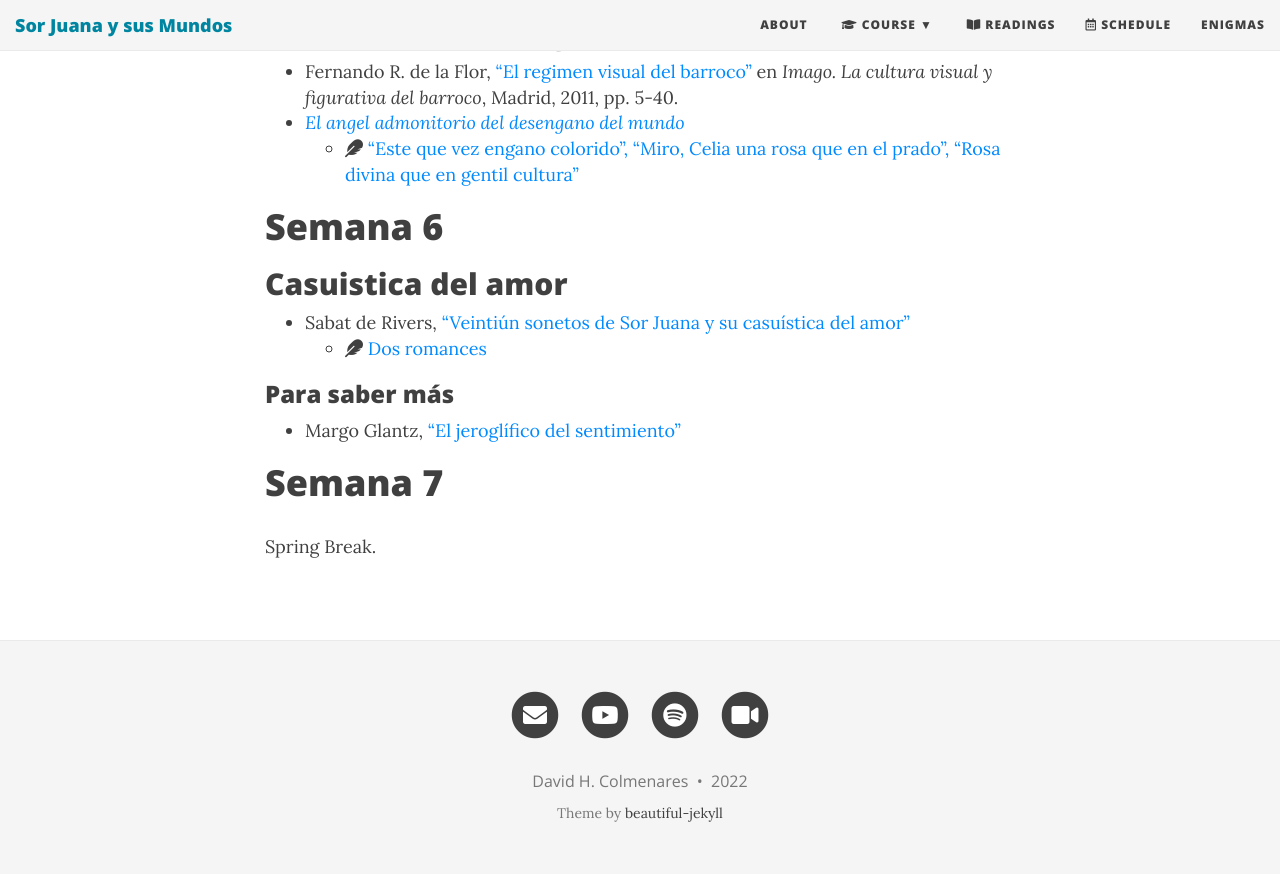
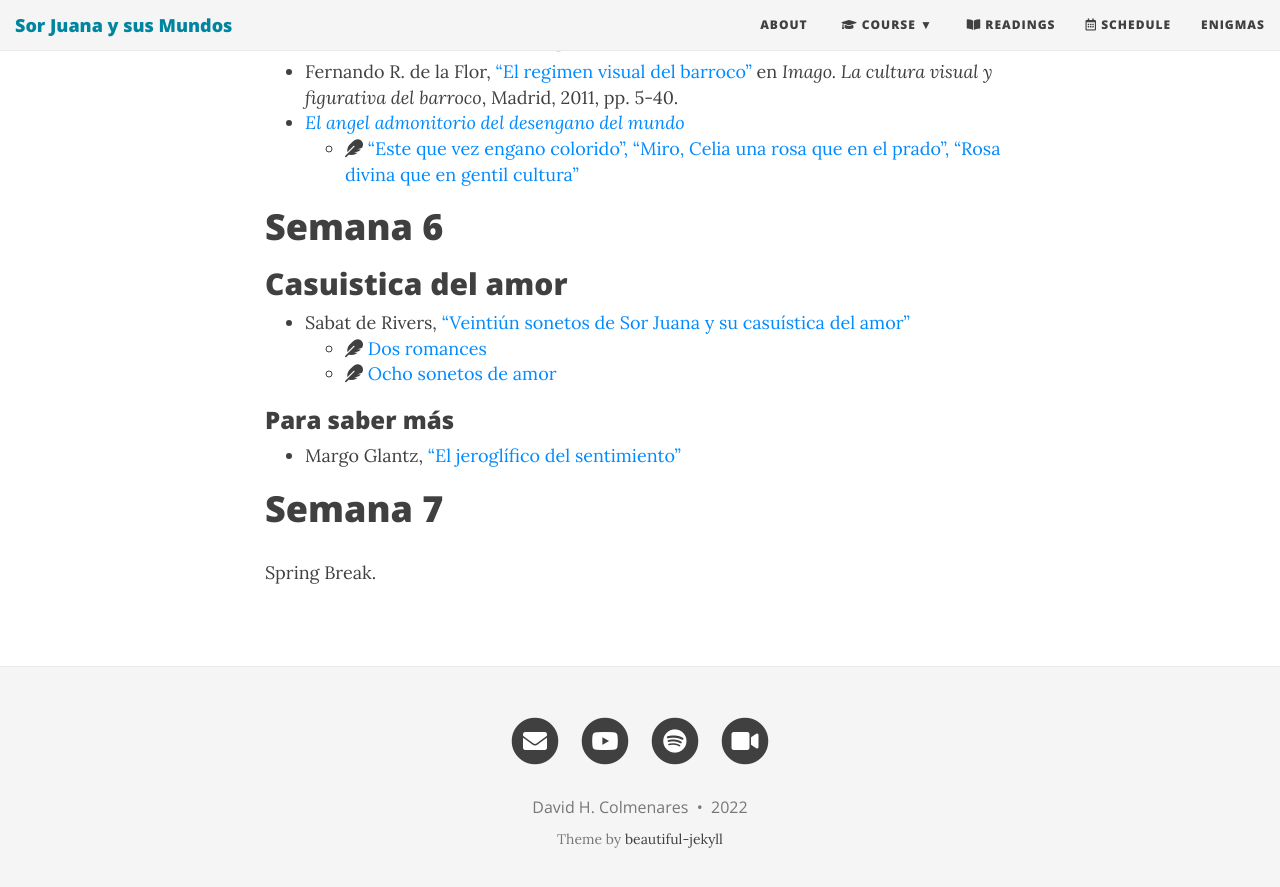
Before and after one commit to Hipomenes/sorjuana, a Jekyll site: the page built from syllabus.md, in a window 1280 px wide and 900 px high, scrolled down 2522 px. Shown: the top 887 px of the window. Built offline with Jekyll 4.4.1, drawn with Linux system fonts in a browser that asks for light colours; nearby versions of some CDN libraries.

Commit message:
Update syllabus.md

```diff
--- a/syllabus.md
+++ b/syllabus.md
@@ -70,6 +70,7 @@ bigimg: http://www.ilovelibraries.org/sites/default/files/palafoxianazoom.png
 
 - Sabat de Rivers, ["Veintiún sonetos de Sor Juana y su casuística del amor"](https://bushare-my.sharepoint.com/:b:/g/personal/dhcg_bu_edu/EZIUJq7JskxMiyE9bE_2qe8BoKe04YjmcFfZ8wHR_Vaw8A?e=dR7xsQ)
   - <i class="fas fa-feather"></i> [Dos romances](https://bushare-my.sharepoint.com/:b:/g/personal/dhcg_bu_edu/EdF48iChmaxOmLKDNVLIx0gBtvs-IASPC2b3rEyvvZKdHw?e=Pfc8Wp)
+  -  <i class="fas fa-feather"></i> [Ocho sonetos de amor](https://bushare-my.sharepoint.com/:b:/g/personal/dhcg_bu_edu/ESFRRaooFTxDkqDBKpnnNYgB7LjEU75GT7HEkw-GFn-rIA?e=uDOpl9)
 
 
 ### Para saber más
```
